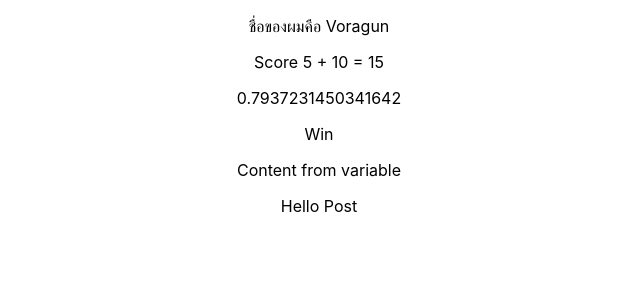
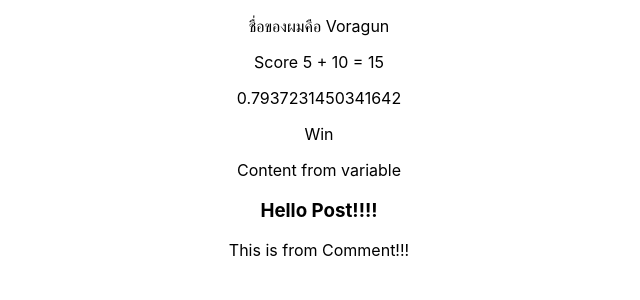
Before and after one commit to sharinogan/my-first-react, a React (Create React App) app: page / in a window 1280 px wide. Shown: the top 300 px of the page, without its empty margins (321-961 px from the left). Built offline with nearby package versions, Linux system fonts and the light colour scheme.

Commit message:
Example create function Component

```diff
--- /dev/null
+++ b/src/Comment.js
@@ -0,0 +1,10 @@
+import React from 'react';
+const Comment = () => {
+    return (
+        <div>
+            <div>This is from Comment!!!</div>
+        </div>
+    )
+}
+
+export default Comment;
--- a/src/Post.js
+++ b/src/Post.js
@@ -1,7 +1,13 @@
 import React, { Component } from 'react';
+import Comment from './Comment';
 class Post extends Component {
     render() {
-        return <div>Hello Post</div>
+        return (
+            <div>
+                <h3>Hello Post!!!!</h3>
+                < Comment />
+            </div>
+        );
     }
 }
 
```
